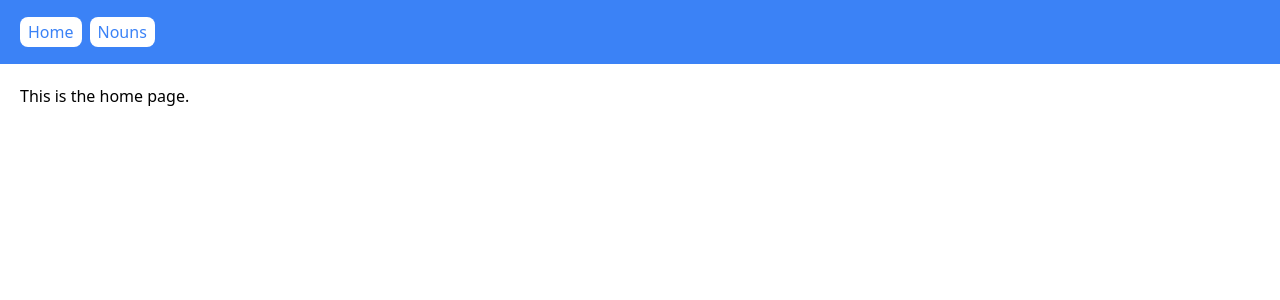
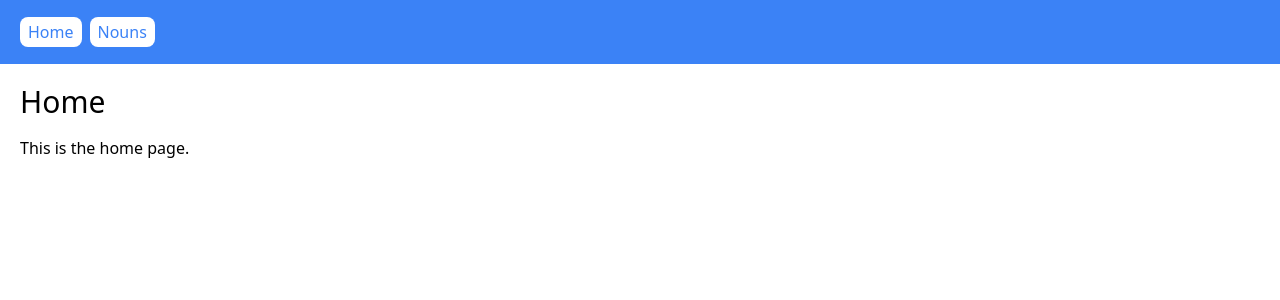
Before and after one commit to edwardtanguay/et003-nextjs, a Next.js app: page / in a window 1280 px wide. Shown: the top 300 px of the page. Built offline with nearby package versions, Linux system fonts and the light colour scheme.

Commit message:
fixed home title

```diff
--- a/app/page.tsx
+++ b/app/page.tsx
@@ -1,9 +1,12 @@
-import React from 'react'
+import React from 'react';
 
 function Home() {
-  return (
-	<div>This is the home page.</div>
-  )
+	return (
+		<>
+			<h2 className="text-3xl pb-4">Home</h2>
+			<div>This is the home page.</div>
+		</>
+	);
 }
 
-export default Home
+export default Home;
```
